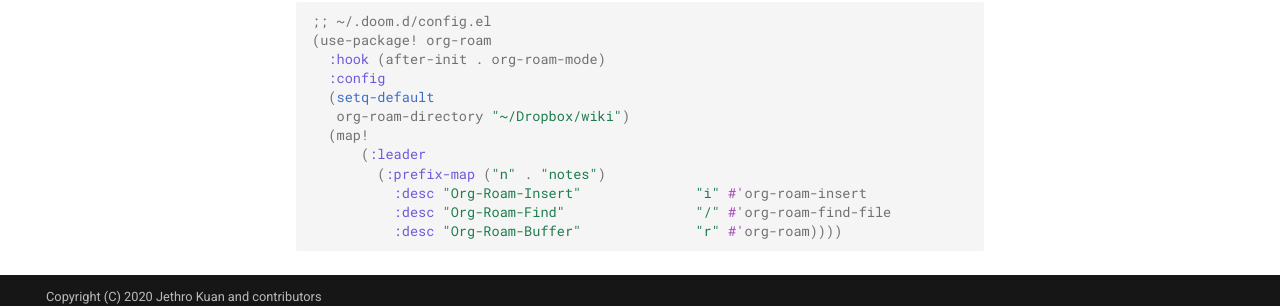
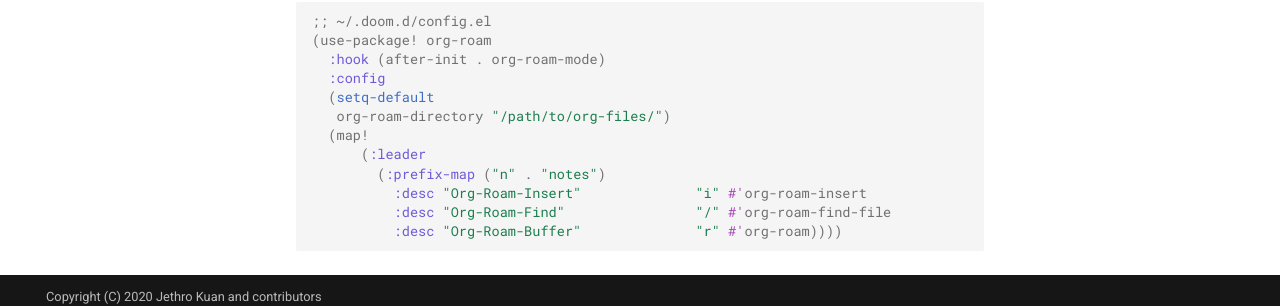
Before and after one commit to org-roam/org-roam, an MkDocs documentation site: the page built from doc/installation.md, in a window 1280 px wide and 900 px high, scrolled down 1666 px. Shown: the part 560-866 px from the top of the window. Built offline with MkDocs 1.6.1 and Material for MkDocs 9.7.7, drawn with Linux system fonts in a browser that asks for light colours; comment, search, counter and statistics services are not loaded.

Commit message:
De-specify org-roam-directory.

```diff
--- a/doc/installation.md
+++ b/doc/installation.md
@@ -110,7 +110,7 @@ Subsequently, in your `~/.doom.d/config.el` file, configure org-roam:
   :hook (after-init . org-roam-mode)
   :config
   (setq-default
-   org-roam-directory "~/Dropbox/wiki")
+   org-roam-directory "/path/to/org-files/")
   (map!
       (:leader
         (:prefix-map ("n" . "notes")
```
